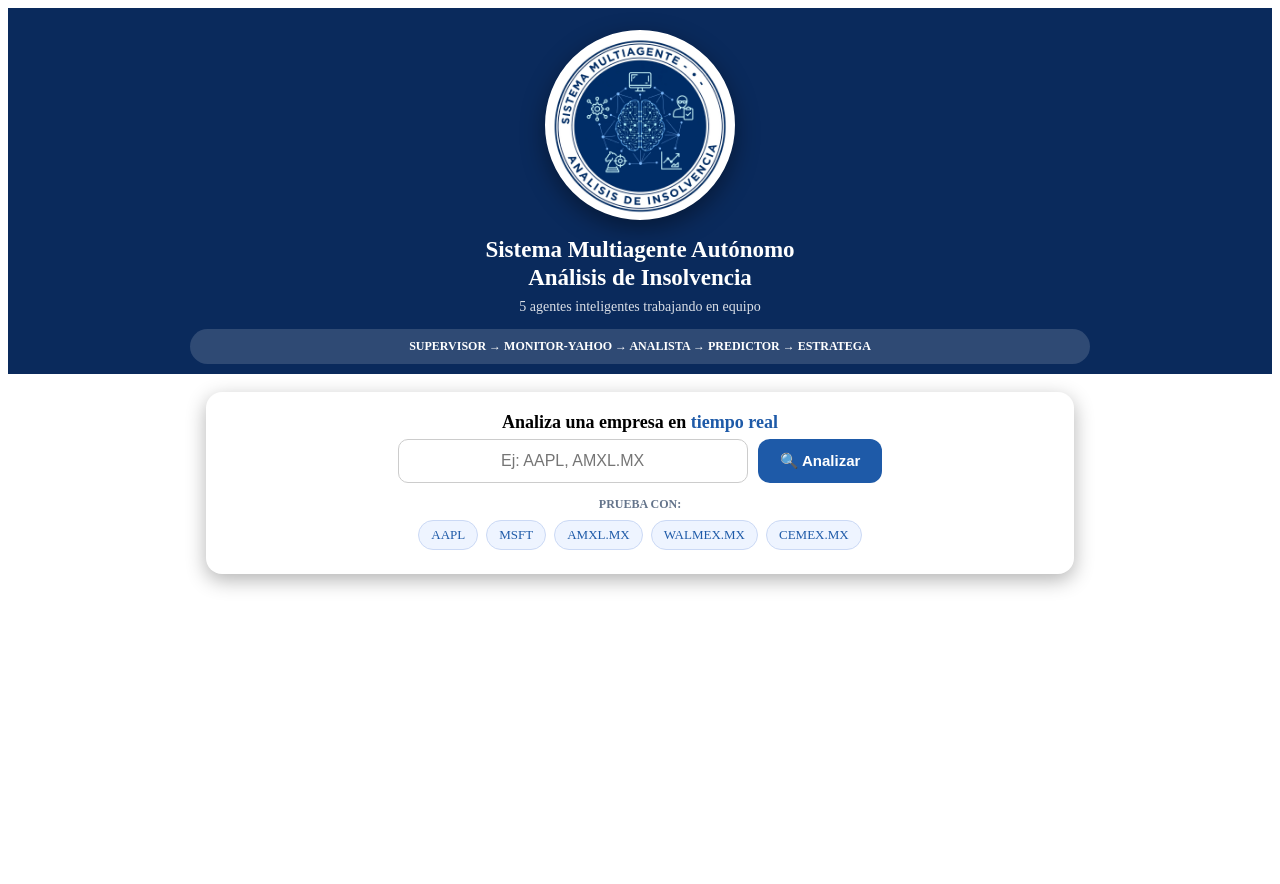
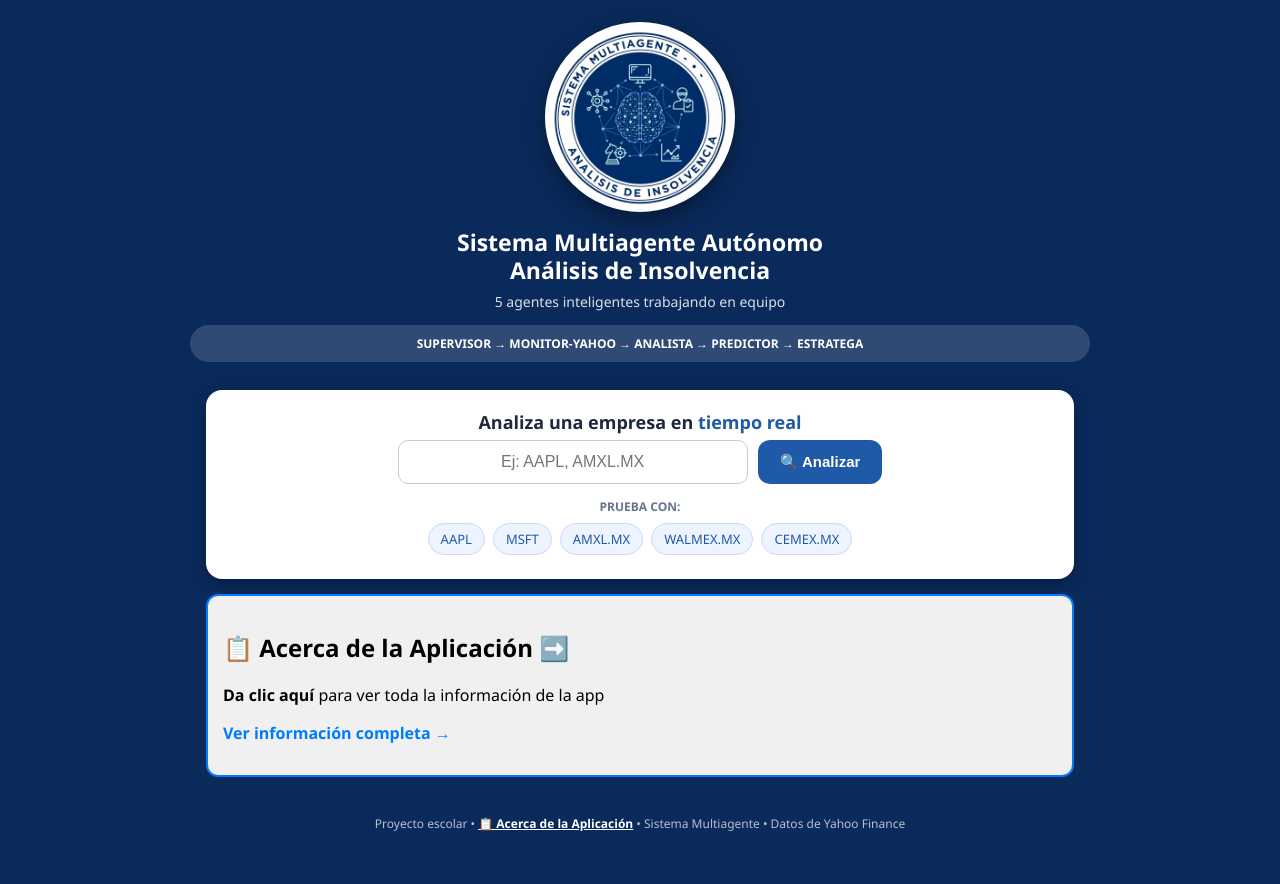
Before and after one commit to bereniceaviz081202-creator/Agente_fianciero, a Python web app: template templates/index.html in a window 1280 px wide. Before the commit the page ends 589 px from the top, so only its background shows below. Run offline with Jinja, Linux system fonts and the light colour scheme; the template is opened without the code that fills it, so the values that code supplies are empty.

Commit message:
Update index.html

```diff
--- a/templates/index.html
+++ b/templates/index.html
@@ -3,17 +3,6 @@
 <title>Sistema Multiagente - Análisis de Insolvencia</title>
 <style>
 *{box-sizing:border-box}
-  <a href="/acerca" style="text-decoration:none; color:black; display:block;">
-  <div style="background:#f0f0f0; padding:15px; border-radius:12px; margin:15px; border: 2px solid #007bff; cursor:pointer;">
-    <h2>📋 Acerca de la Aplicación ➡️</h2>
-    <p><b>Da clic aquí</b> para ver toda la información de la app</p>
-    <p style="color:#007bff;"><b>Ver información completa →</b></p>
-  </div>
-</a>
-  <p><b>Nombre:</b> Insolvencia Multiagente</p>
-  <p><b>Autores:</b> Berenice Avila Diaz>
-Proyecto escolar • <a href="/acerca" style="color:white; text-decoration:underline; font-weight:bold;">📋 Acerca de la Aplicación</a> • Sistema Multiagente • Datos de Yahoo Finance
-</div>
 body{font-family:'Segoe UI',Arial,sans-serif;background:#0a2a5c;margin:0;padding:0;color:#1e293b}
 .top{background:#0a2a5c;color:white;padding:22px 16px 10px;text-align:center}
 .top img{width:190px;height:190px;object-fit:cover;border-radius:50%;border:4px solid white;box-shadow:0 8px 25px rgba(0,0,0,.4);background:white}
@@ -58,6 +47,13 @@ button:hover{background:#0f2a5c}
 <div id="sugerencias"></div>
 <div class="chips"><b>Prueba con:</b><span class="chip" onclick="document.getElementById('ticker').value='AAPL';analizar()">AAPL</span><span class="chip" onclick="document.getElementById('ticker').value='MSFT';analizar()">MSFT</span><span class="chip" onclick="document.getElementById('ticker').value='AMXL.MX';analizar()">AMXL.MX</span><span class="chip" onclick="document.getElementById('ticker').value='WALMEX.MX';analizar()">WALMEX.MX</span><span class="chip" onclick="document.getElementById('ticker').value='CEMEX.MX';analizar()">CEMEX.MX</span></div>
 </div>
+<a href="/acerca" style="text-decoration:none; color:black; display:block;">
+  <div style="background:#f0f0f0; padding:15px; border-radius:12px; margin:15px 0; border: 2px solid #007bff; cursor:pointer;">
+    <h2>📋 Acerca de la Aplicación ➡️</h2>
+    <p><b>Da clic aquí</b> para ver toda la información de la app</p>
+    <p style="color:#007bff;"><b>Ver información completa →</b></p>
+  </div>
+</a>
 <div id="contenedor">
 <div id="colIzq"><div id="resultado"></div></div>
 <div id="colDer">
@@ -67,7 +63,7 @@ button:hover{background:#0f2a5c}
 <div style="height:30px;border-radius:15px;background:#eee;overflow:hidden"><div id="barraZ" style="height:100%;width:0%;background:#22c55e;transition:.6s"></div></div><p id="textoZ"></p>
 </div>
 </div>
-<p class="footer">Proyecto escolar • Sistema Multiagente • Datos de Yahoo Finance</p>
+<p class="footer">Proyecto escolar • <a href="/acerca" style="color:white; text-decoration:underline; font-weight:bold;">📋 Acerca de la Aplicación</a> • Sistema Multiagente • Datos de Yahoo Finance</p>
 </div>
 <script src="https://cdn.jsdelivr.net/npm/chart.js"></script>
 <script src="/static/graficas.js"></script>
```
